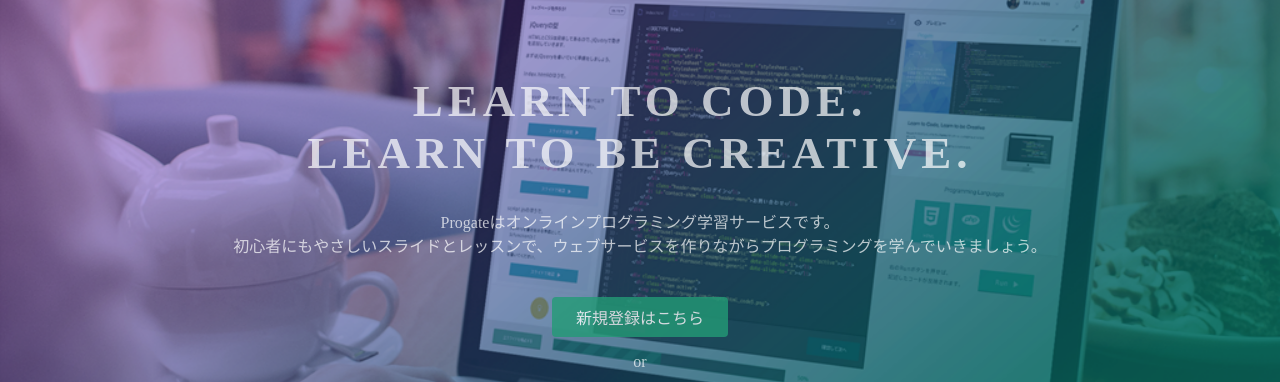
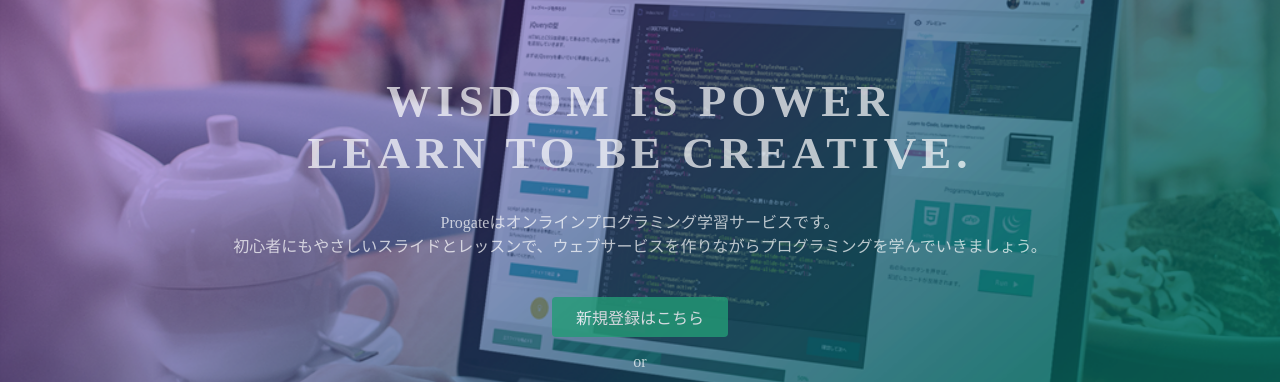
Before and after one commit to sosukes-daddy/sosukes-daddy.github.io, a plain HTML site: page index.html in a window 1280 px wide. Shown: the part 135-517 px from the top of the page. Drawn offline with Linux system fonts and the light colour scheme.

Commit message:
Update index.html

```diff
--- a/index.html
+++ b/index.html
@@ -23,7 +23,7 @@
   </header>
   <div class="top-wrapper">
     <div class="container">
-      <h1>LEARN TO CODE.<br>LEARN TO BE CREATIVE.</h1>
+      <h1>WISDOM IS POWER<br>LEARN TO BE CREATIVE.</h1>
       <p>Progateはオンラインプログラミング学習サービスです。<br>初心者にもやさしいスライドとレッスンで、ウェブサービスを作りながらプログラミングを学んでいきましょう。</p>
       <div class="btn-wrapper">
         <a href="#" class="btn signup">新規登録はこちら</a>
```
